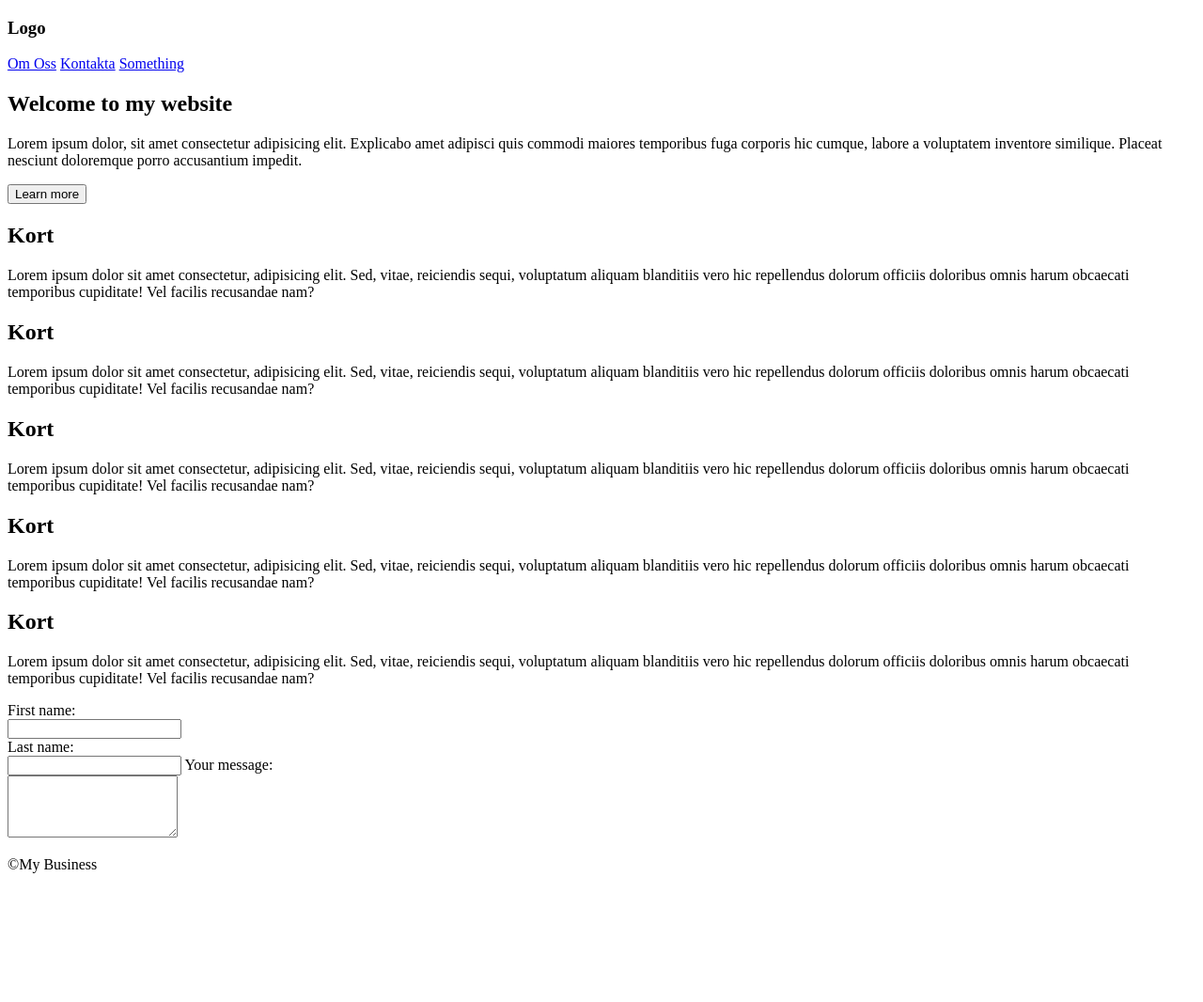
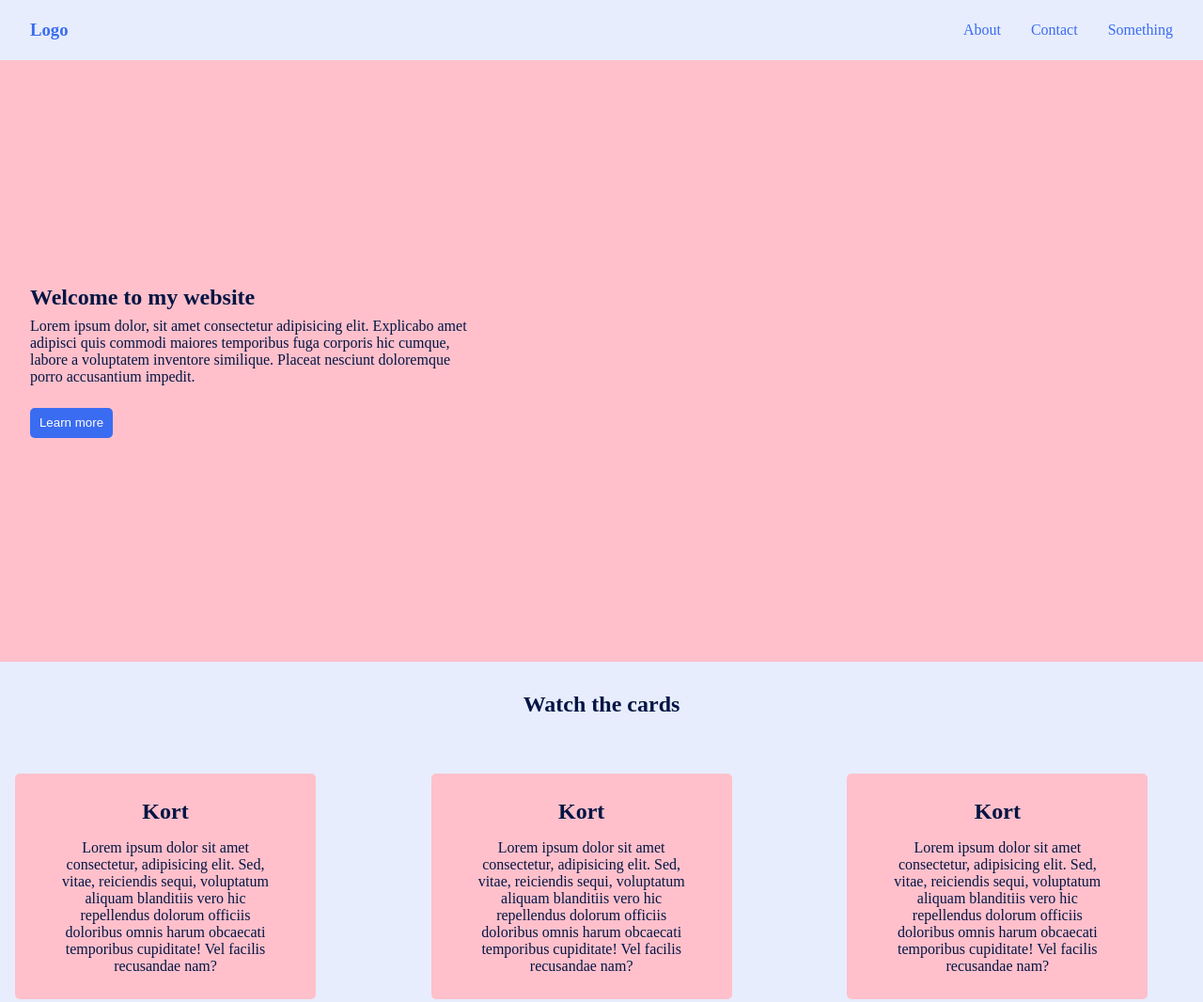
Before and after one commit to anyabarkovski/my-business-website-, a plain HTML site: page index.html in a window 1280 px wide. Shown: the top 1066 px of the page at 94% size. Before the commit the page ends 945 px from the top, so only its background shows below. Drawn offline with Linux system fonts and the light colour scheme.

Commit message:
stylad i css

```diff
--- a/index.html
+++ b/index.html
@@ -12,23 +12,27 @@
     <header>
         <h3>Logo</h3>
         <nav>
-            <a href="#">Om Oss</a>
-            <a href="#">Kontakta</a>
+            <a href="#">About</a>
+            <a href="#">Contact</a>
             <a href="#">Something</a>
         </nav>
     </header>
     <section class="hero">
+        <div class="hero-section">
            <h1>Welcome to my website</h1>
-        <p>
+            <p class="p-hero">
                 Lorem ipsum dolor, sit amet consectetur adipisicing elit.
                 Explicabo amet adipisci quis commodi maiores temporibus fuga
                 corporis hic cumque, labore a voluptatem inventore similique.
                 Placeat nesciunt doloremque porro accusantium impedit.
             </p>
-        <button>Learn more</button>
+            <button class="btn1">Learn more</button>
+        </div>
     </section>
     <section class="information">
-        <div>
+        <h2>Watch the cards</h2>
+        <div class="all-cards">
+            <div class="card">
                 <h2>Kort</h2>
                 <p>Lorem ipsum dolor sit amet consectetur, adipisicing elit.
                     Sed, vitae, reiciendis sequi, voluptatum aliquam blanditiis
@@ -36,14 +40,14 @@
                     obcaecati temporibus cupiditate! Vel facilis recusandae nam?
                 </p>
             </div>
-        <div><h2>Kort</h2>
+            <div class="card"><h2>Kort</h2>
                 <p>Lorem ipsum dolor sit amet consectetur, adipisicing elit.
                     Sed, vitae, reiciendis sequi, voluptatum aliquam blanditiis
                     vero hic repellendus dolorum officiis doloribus omnis harum
                     obcaecati temporibus cupiditate! Vel facilis recusandae nam?
                 </p>
             </div>
-        <div>
+            <div class="card">
                 <h2>Kort</h2>
                 <p>Lorem ipsum dolor sit amet consectetur, adipisicing elit.
                     Sed, vitae, reiciendis sequi, voluptatum aliquam blanditiis
@@ -51,7 +55,7 @@
                     obcaecati temporibus cupiditate! Vel facilis recusandae nam?
                 </p>
             </div>
-        <div>
+            <div class="card">
                 <h2>Kort</h2>
                 <p>Lorem ipsum dolor sit amet consectetur, adipisicing elit.
                     Sed, vitae, reiciendis sequi, voluptatum aliquam blanditiis
@@ -59,7 +63,7 @@
                     obcaecati temporibus cupiditate! Vel facilis recusandae nam?
                 </p>
             </div>
-        <div>
+            <div class="card">
                 <h2>Kort</h2>
                 <p>Lorem ipsum dolor sit amet consectetur, adipisicing elit.
                     Sed, vitae, reiciendis sequi, voluptatum aliquam blanditiis
@@ -67,15 +71,19 @@
                     obcaecati temporibus cupiditate! Vel facilis recusandae nam?
                 </p>
             </div>
+        </div>
     </section>
+
     <section class="contacts">
+        <h2 class="h2-form">Contact us</h2>
         <form id="form">
-            <label for="fname">First name:</label><br>
-            <input type="text" id="fname" name="fname"><br>
-            <label for="lname">Last name:</label><br>
+            <label for="fname">First name:</label>
+            <input type="text" id="fname" name="fname">
+            <label for="lname">Last name:</label>
             <input type="text" id="lname" name="lname">
-            <label for="message">Your message:</label><br>
+            <label for="message">Your message:</label>
             <textarea id="message" name="message" rows="4"></textarea>
+            <div class="btn2-container"><button class="btn2" type="button">Contact</button> </div>
         </form>
     </section>
     <footer>
--- a/style.css
+++ b/style.css
@@ -0,0 +1,154 @@
+*{
+    margin: 0;
+}
+
+header{
+    display: flex;
+    flex-direction: row;
+    justify-content: space-between;
+    height: 4rem;
+    align-items: center;
+    background-color:#E7EDFD;
+    padding-left: 2rem;
+    padding-right: 2rem;
+}
+nav{
+    display: flex;
+    flex-direction: row;
+    gap: 2rem;
+}
+a{
+    text-decoration: none;
+    color: #3A6CF2;
+}
+a:hover{
+    color: hotpink;
+}
+h3{
+    color: #3A6CF2;
+}
+.hero{
+    background-color: pink;
+    min-height: 80vh;
+    display: flex;
+    flex-direction: column;
+    justify-content: center;
+    align-items: left;
+    text-align: left;
+    color:#041543;
+}
+.hero-section{
+    margin-left: 2rem;
+    width: 30rem;
+}
+h1{
+    padding-bottom: 0.5rem;
+}
+.p-hero{
+    padding-bottom: 1.5rem;
+}
+.btn1{
+    border: none;
+    background-color: #3A6CF2;
+    color: white;
+    height: 2rem;
+    width: 5.5rem;
+    border-radius: 5px;
+}
+.btn1:hover{
+    background-color: #86A2F7;
+    cursor: pointer;
+}
+
+.information{
+    background-color: #E7EDFD;
+    color: #041543;
+    text-align: center;
+    padding-top: 2rem;
+}
+.all-cards{
+    min-height: 80vh;
+    display: grid;
+    grid-template-columns: repeat(auto-fill, minmax(20rem, 1fr));
+    gap: 3rem;
+    text-align: center;
+    justify-content: center;
+    align-items: center;
+    padding-top: 2rem;
+    padding-bottom: 2rem;
+
+}
+.card{
+    background-color: pink;
+    border-radius: 5px;
+    height: 15rem;
+    display: flex;
+    flex-direction: column;
+    width: 20rem;
+    justify-content: center;
+    align-items: center;
+    margin-left: 1rem;
+    margin-right: 1rem;
+}
+.card p {
+    width: 15rem;
+    margin-top: 1rem;
+}
+footer{
+    min-height: 10vh;
+    background-color: #3A6CF2;
+    color: white;
+    display: flex;
+    justify-content: center;
+    align-items: center;
+}
+.contacts{
+    min-height: 40vh;
+    background-color: pink;
+    display: flex;
+    flex-direction: column;
+    justify-content: center;
+    align-items: center;
+    text-align: center;
+    padding-bottom: 2rem;
+    padding-top: 2rem;
+    color: #041543;
+}
+#form{
+    display: flex;
+    flex-direction: column;
+}
+input{
+    width: 20rem;
+    height: 1rem;
+    margin-bottom: 0.5rem;
+}
+label{
+    margin-bottom: 0.4rem;
+}
+.h2-form{
+    margin-bottom: 1.5rem;
+}
+.btn2{
+    border: none;
+    background-color: #3A6CF2;
+    color: #E7EDFD;
+    width: 5rem;
+    height: 2rem;
+    border-radius: 5px;
+    margin-top: 0.5rem;
+}
+
+@media (max-width: 480px){
+    header{
+        flex-direction: row;
+        justify-content: space-around;
+        align-items: center;
+    }
+    nav{
+        display: flex;
+        flex-direction: row;
+        gap: 0.5rem;
+    }
+
+}
```
Lines whose indentation alone changed are shown as unchanged.
